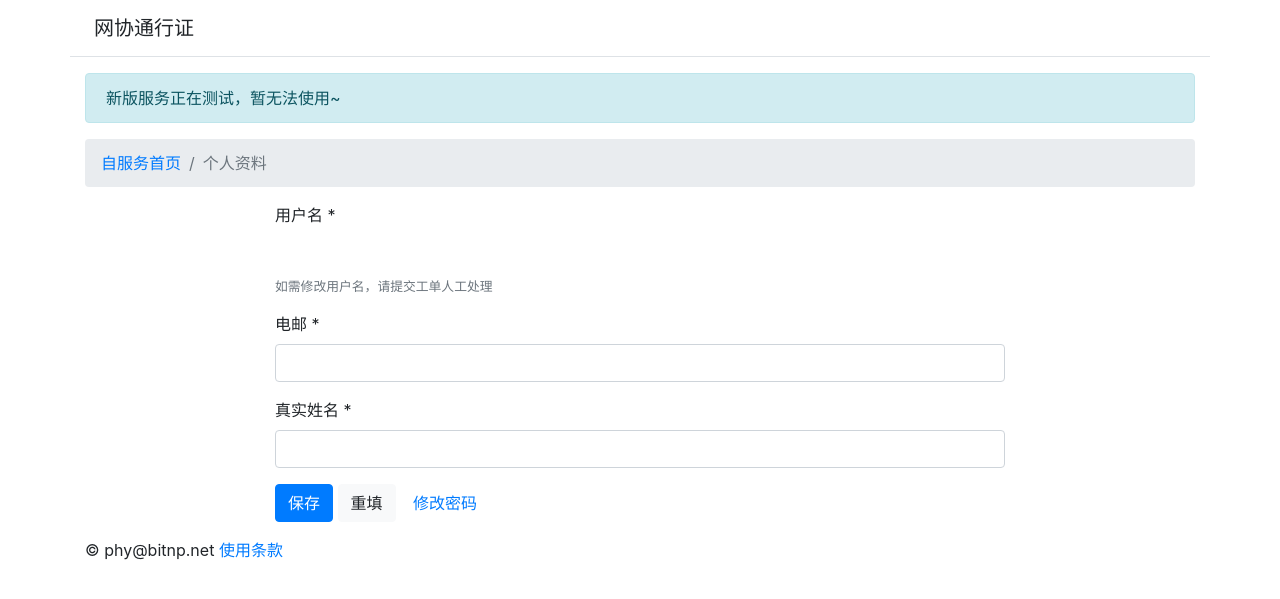
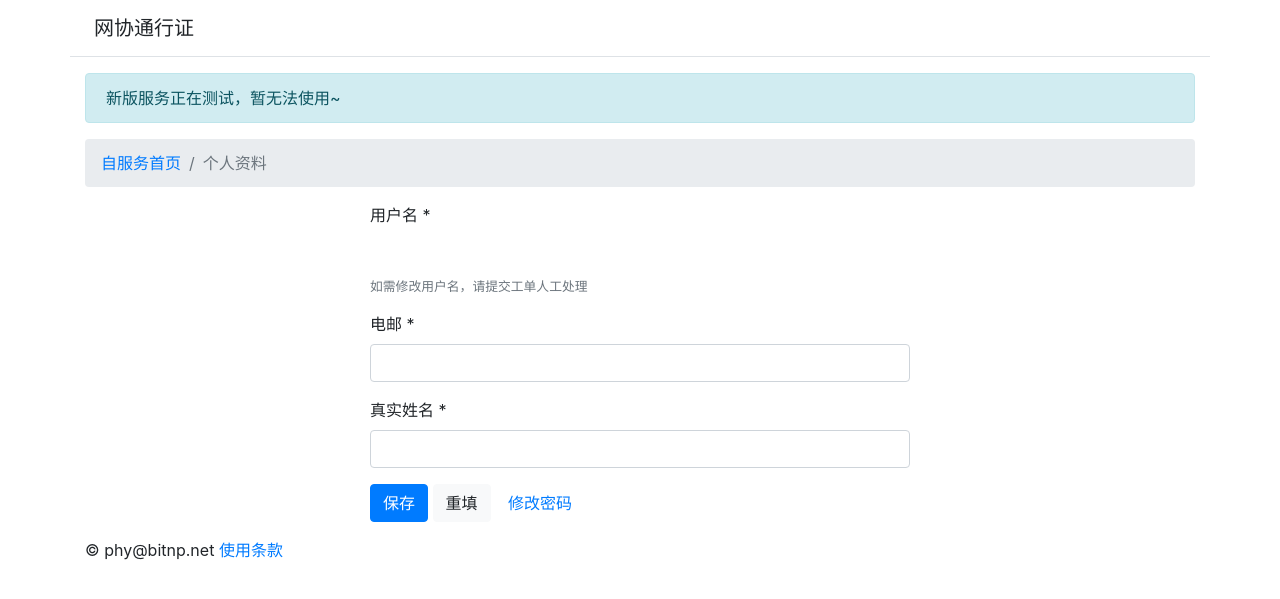
Before and after one commit to BITNP/keycloak-account-service, a FastAPI app: template templates/sp-profile.html.jinja2 in a window 1280 px wide. Shown: the top 599 px of the page. Run offline with FastAPI, Linux system fonts and the light colour scheme; the template is opened without the code that fills it, so the values that code supplies are empty; parts of the project's set-up code (start-up, migrations or seed data) failed here and were passed over; some libraries are stand-ins or nearby versions.

Commit message:
Adjust layout width in lg

```diff
--- a/templates/sp-password.html.jinja2
+++ b/templates/sp-password.html.jinja2
@@ -10,7 +10,7 @@
         {% if updated %}<div class="alert alert-success" role="alert">密码已修改。</div>{% endif %}
         {% if incorrect %}<div class="alert alert-warning" role="alert">旧密码错误，请重试。如忘记旧密码请<a href="{{ url_for('assistance_landing') }}">重设密码</a>。</div>{% endif %}
         <div class="row">
-            <div class="col-12 col-lg-8 offset-lg-2 mb-3">
+            <div class="col-12 col-lg-6 offset-lg-3 mb-3">
                 <form id="form-password-update" action="{{ url_for('sp_password') }}" method="POST" enctype="application/x-www-form-urlencoded">
                     <div class="form-group">
                         <label for="currentPassword">旧密码 <span class="required">*</span></label>
--- a/templates/sp-profile.html.jinja2
+++ b/templates/sp-profile.html.jinja2
@@ -9,7 +9,7 @@
         </nav>
         {% if updated %}<div class="alert alert-success" role="alert">资料已保存。</div>{% endif %}
         <div class="row">
-            <div class="col-12 col-lg-8 offset-lg-2 mb-3">
+            <div class="col-12 col-lg-6 offset-lg-3 mb-3">
                 <form action="{{ url_for('sp_profile') }}" method="POST" enctype="application/x-www-form-urlencoded">
                     <div class="form-group">
                         <label for="username">用户名 <span class="required">*</span></label>
```
